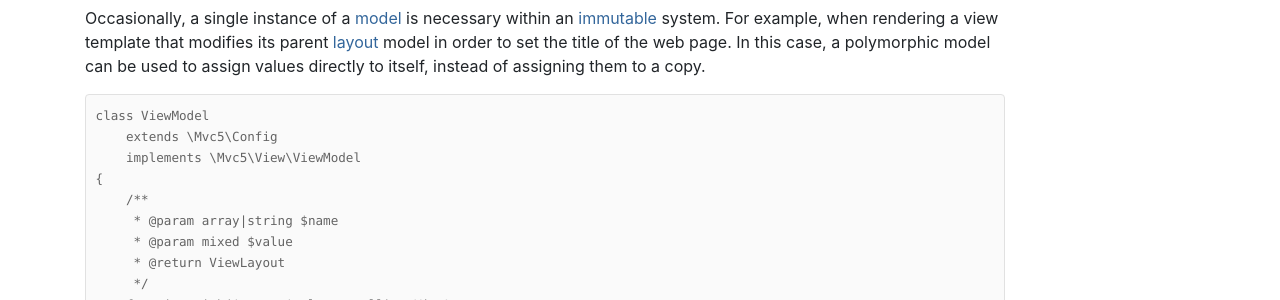
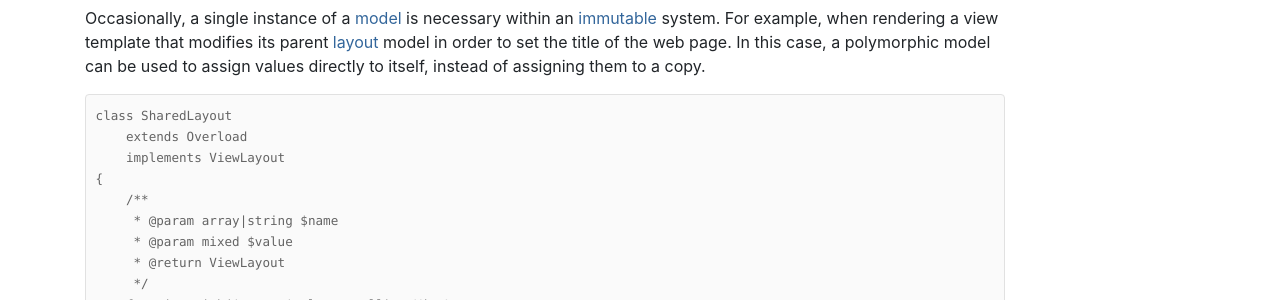
Before and after one commit to mvc5/mvc5.github.io, a Jekyll site: the page built from overview/index.md, in a window 1280 px wide and 900 px high, scrolled down 5262 px. Shown: the part 152-452 px from the top of the window. Built offline with Jekyll 4.4.1, drawn with Linux system fonts in a browser that asks for light colours; nearby versions of some CDN libraries.

Commit message:
shared layout

````diff
--- a/overview/models.md
+++ b/overview/models.md
@@ -116,9 +116,9 @@ This makes it possible to use an array or a [configuration](https://github.com/m
 ### Polymorphism
 Occasionally, a single instance of a [model](https://github.com/mvc5/mvc5/blob/master/src/Config/Model.php) is necessary within an [immutable](#immutable) system. For example, when rendering a view template that modifies its parent [layout](#template-layouts) model in order to set the title of the web page. In this case, a polymorphic model can be used to assign values directly to itself, instead of assigning them to a copy.
 ```php
-class ViewModel
-    extends \Mvc5\Config
-    implements \Mvc5\View\ViewModel
+class SharedLayout
+    extends Overload
+    implements ViewLayout
 {
     /**
      * @param array|string $name
````
